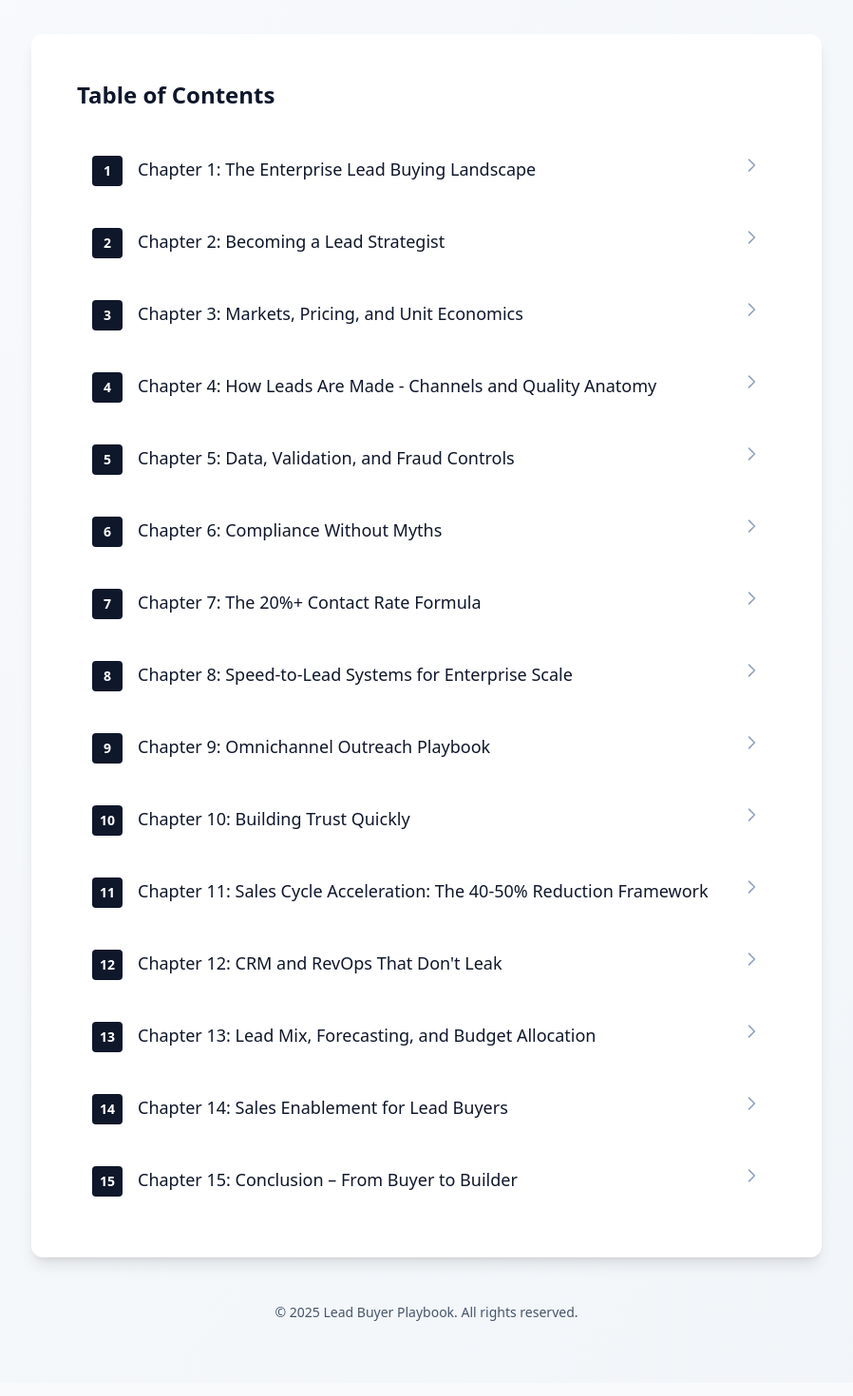
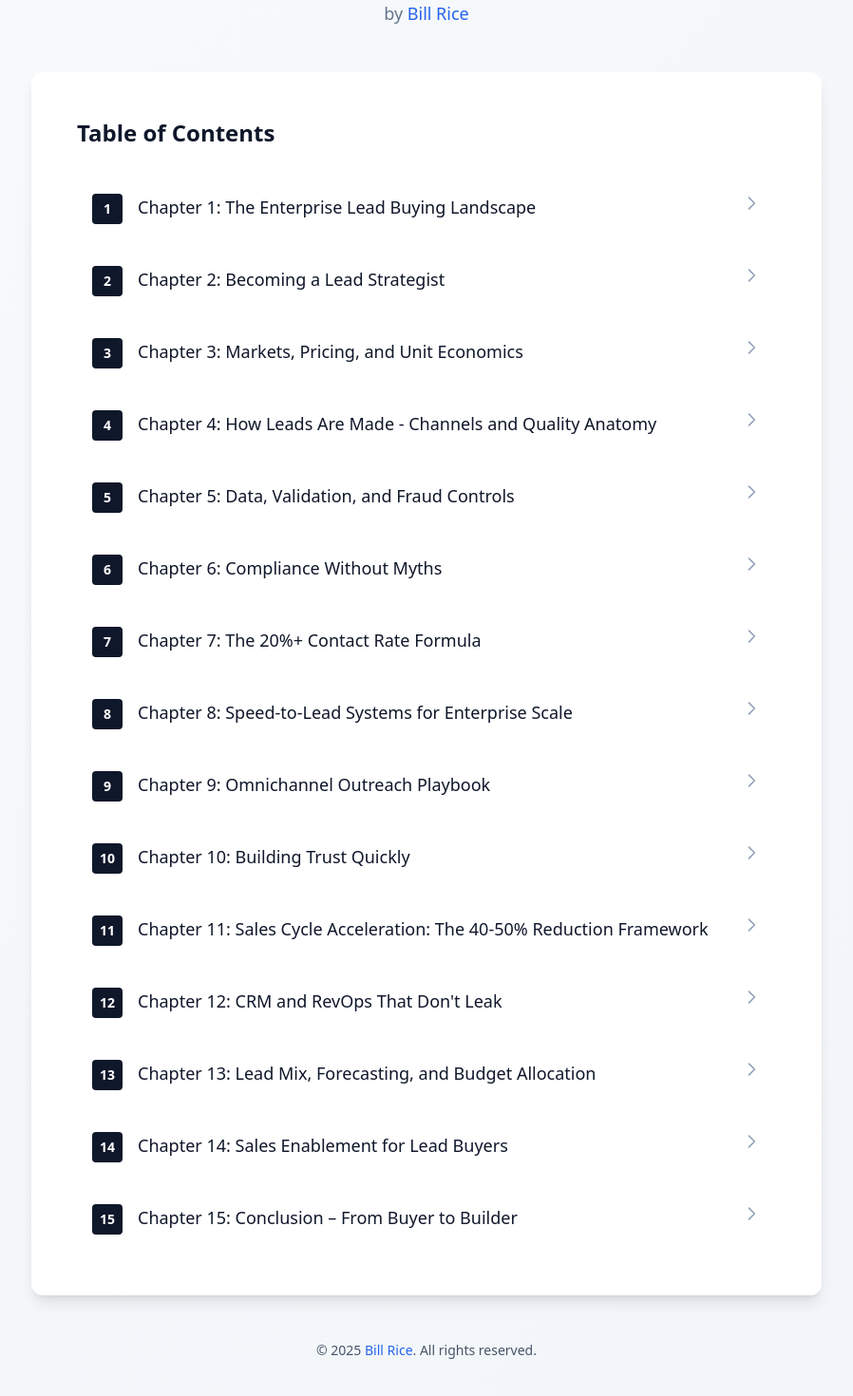
Before and after one commit to billriceusa/lead-buyer-playbook, a Next.js app: page / in a window 1280 px wide. Shown: the part 168-1638 px from the top of the page at 95% size, without its empty margins (191-1089 px from the left). Built offline with nearby package versions, Linux system fonts and the light colour scheme.

Commit message:
Add Bill Rice as author with link to billrice.com
- Added author byline to home page header
- Updated copyright footer on both home and chapter pages to link to billrice.com
- Added author metadata to Next.js layout for SEO

```diff
--- a/app/chapter/[slug]/page.tsx
+++ b/app/chapter/[slug]/page.tsx
@@ -129,7 +129,7 @@ export default function ChapterPage({ params }: ChapterPageProps) {
 
       {/* Footer */}
       <footer className="mt-16 pb-8 text-center text-sm text-slate-600">
-        <p>© {new Date().getFullYear()} Lead Buyer Playbook. All rights reserved.</p>
+        <p>© {new Date().getFullYear()} <a href="https://billrice.com" target="_blank" rel="noopener noreferrer" className="text-blue-600 hover:text-blue-700 hover:underline">Bill Rice</a>. All rights reserved.</p>
       </footer>
     </div>
   );
--- a/app/layout.tsx
+++ b/app/layout.tsx
@@ -4,6 +4,8 @@ import "./globals.css";
 export const metadata: Metadata = {
   title: "Lead Buyer Playbook",
   description: "The Enterprise Guide to Buying and Converting Leads Profitably",
+  authors: [{ name: "Bill Rice", url: "https://billrice.com" }],
+  creator: "Bill Rice",
 };
 
 export default function RootLayout({
--- a/app/page.tsx
+++ b/app/page.tsx
@@ -11,8 +11,11 @@ export default function HomePage() {
           <h1 className="text-4xl sm:text-5xl font-bold text-slate-900 mb-4">
             Lead Buyer Playbook
           </h1>
-          <p className="text-xl text-slate-600 max-w-2xl mx-auto">
+          <p className="text-xl text-slate-600 max-w-2xl mx-auto mb-3">
             The Enterprise Guide to Buying and Converting Leads Profitably
+          </p>
+          <p className="text-lg text-slate-500">
+            by <a href="https://billrice.com" target="_blank" rel="noopener noreferrer" className="text-blue-600 hover:text-blue-700 hover:underline font-medium">Bill Rice</a>
           </p>
         </header>
 
@@ -50,7 +53,7 @@ export default function HomePage() {
         </div>
 
         <footer className="mt-12 text-center text-sm text-slate-600">
-          <p>© {new Date().getFullYear()} Lead Buyer Playbook. All rights reserved.</p>
+          <p>© {new Date().getFullYear()} <a href="https://billrice.com" target="_blank" rel="noopener noreferrer" className="text-blue-600 hover:text-blue-700 hover:underline">Bill Rice</a>. All rights reserved.</p>
         </footer>
       </div>
     </div>
```
